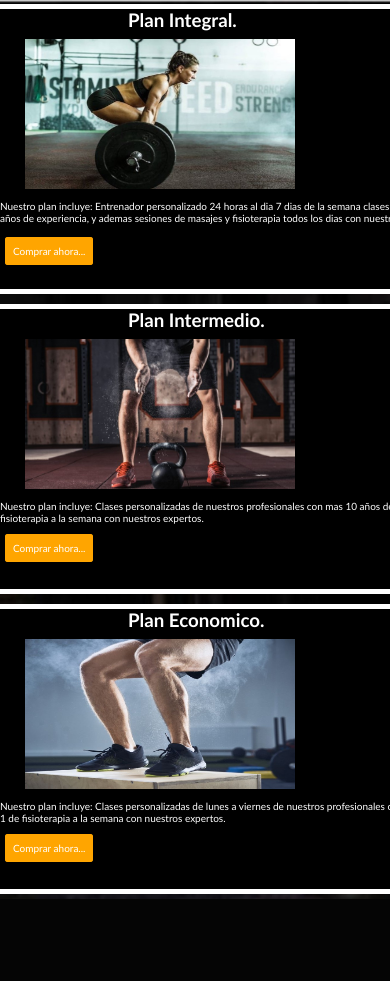
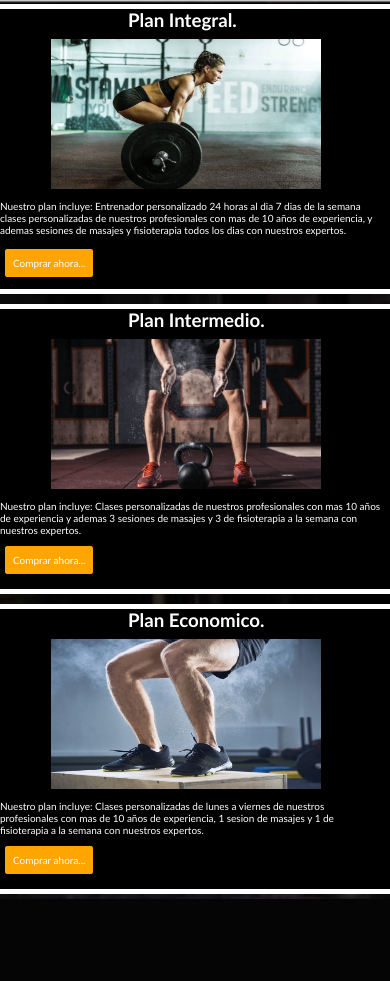
Before and after one commit to Victordisa/3raPreEntregaDiSalvatore, a website: page pages/programas.html in a window 390 px wide. Shown: the part 96-1077 px from the top of the page. Drawn offline with Linux system fonts and the light colour scheme.

Commit message:
responsive y SEO listos

```diff
--- a/scss/layout/_media-mobile.scss
+++ b/scss/layout/_media-mobile.scss
@@ -107,11 +107,12 @@
     .seccion__planes .seccion__plan1 img{
         height: 150px;
         width: 270px;
-        margin: 8px 25px;
+        margin: 8px 8%;
     }
     .seccion__planes .seccion__plan1 p{
         color: white;
         font-size: 10px;
+        margin-right: 40%;
     }
     .seccion__planes .seccion__plan1 a{
         color: white;
@@ -138,11 +139,12 @@
     .seccion__planes .seccion__plan2 img{
         height: 150px;
         width: 270px;
-        margin: 8px 25px;
+        margin: 8px 8%;
     }
     .seccion__planes .seccion__plan2 p{
         color: white;
         font-size: 10px;
+        margin-right: 40%;
     }
     .seccion__planes .seccion__plan2 a{
         color: white;
@@ -169,11 +171,12 @@
     .seccion__planes .seccion__plan3 img{
         height: 150px;
         width: 270px;
-        margin: 8px 25px;
+        margin: 8px 8%;
     }
     .seccion__planes .seccion__plan3 p{
         color: white;
         font-size: 10px;
+        margin-right: 40%;
     }
     .seccion__planes .seccion__plan3 a{
         color: white;
```
Also changed, not shown: pages/Productos.html (+3 -1 lines), css/style.css.
